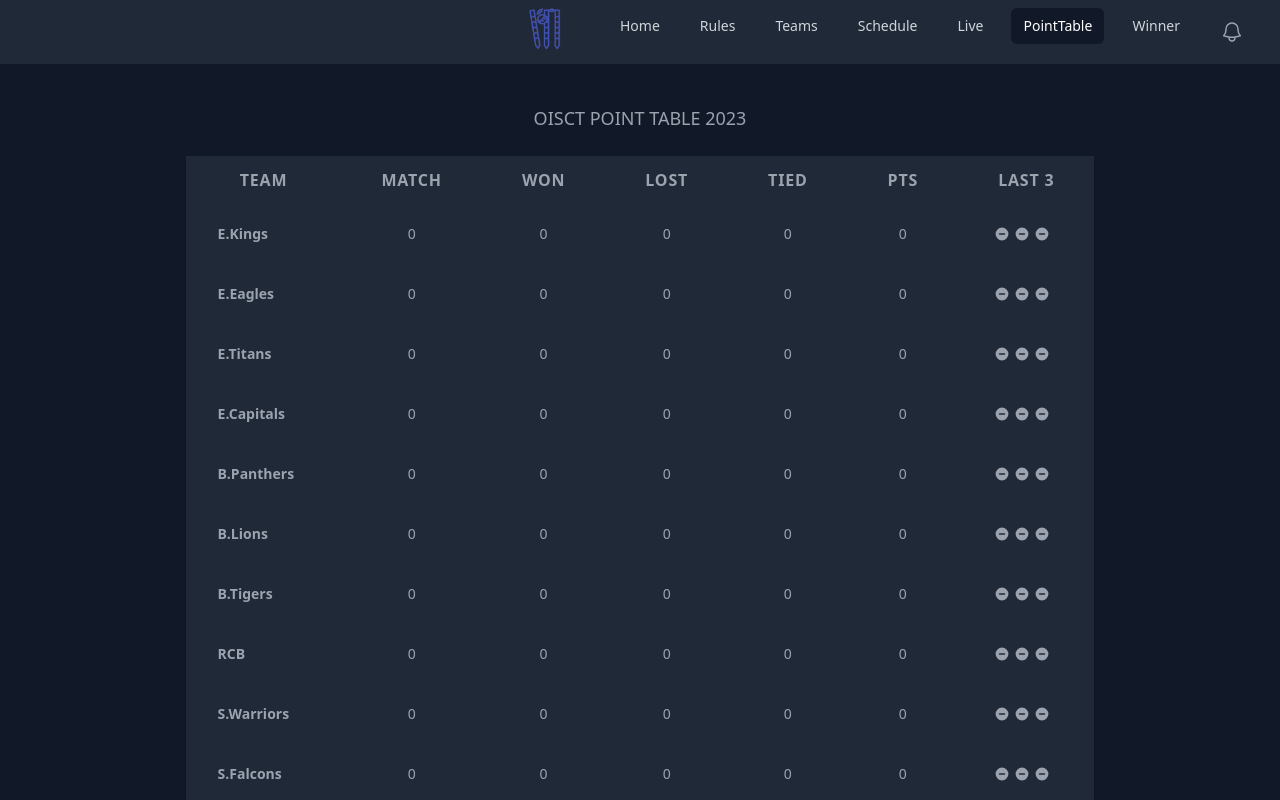
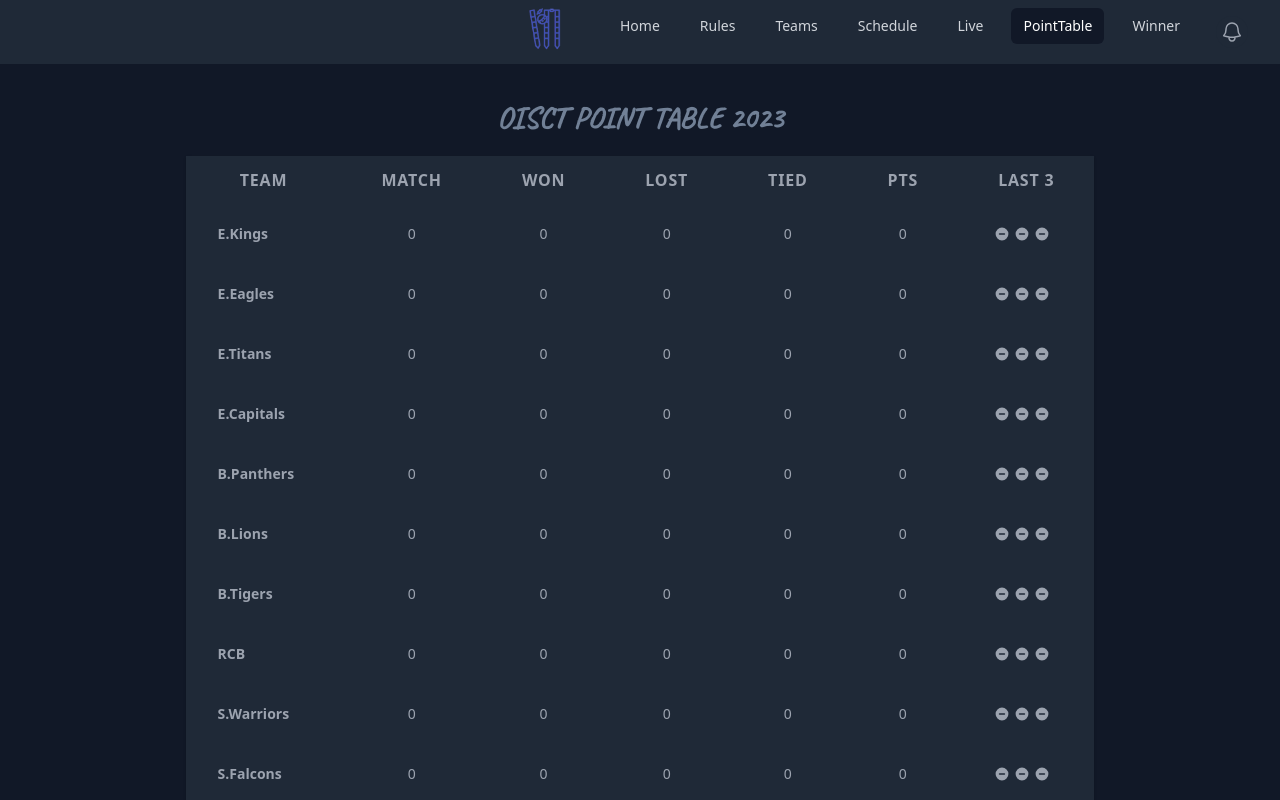
Before and after one commit to Dutt0408/my-project, a React (Create React App) app: page /PointTable in a window 1280 px wide. Shown: the top 800 px of the page. Built offline with nearby package versions, Linux system fonts and the light colour scheme; a web font is replaced by a local one.

Commit message:
commit la

```diff
--- a/src/Team.css
+++ b/src/Team.css
@@ -12,6 +12,13 @@
     margin-bottom: -10px;
     padding: 1rem;
   }
+  h1.text-lg {
+    font-family: 'Caveat', cursive; /* Use 'Caveat' for the cursive font */
+    color: #718096; /* Optionally set a color */
+    font-weight: 700; /* Optionally adjust font weight */
+    font-size: 30px;
+  }
+
 
   @media (max-width: 600px) {
     .sm\:grid-cols-2 {
```
